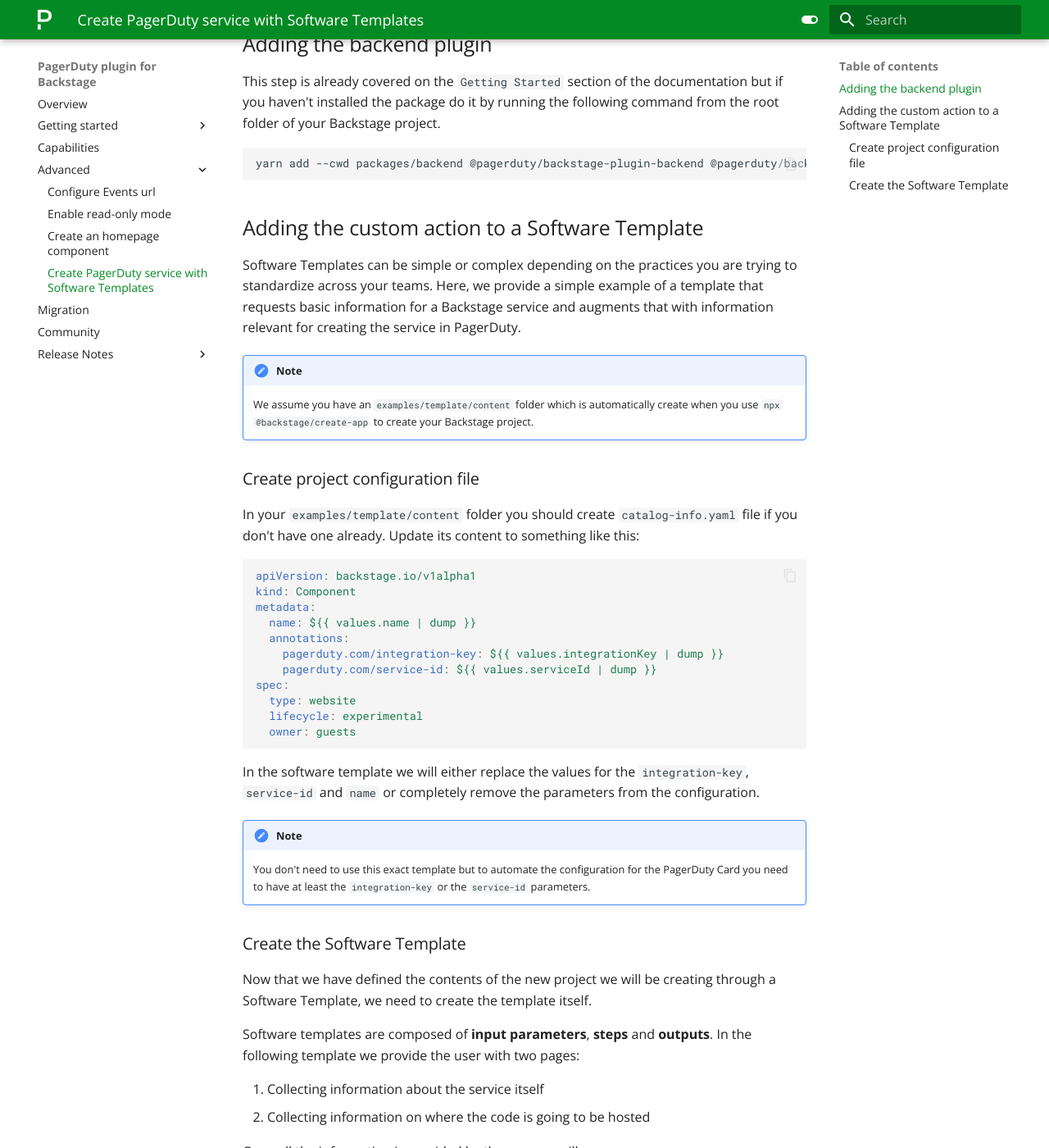
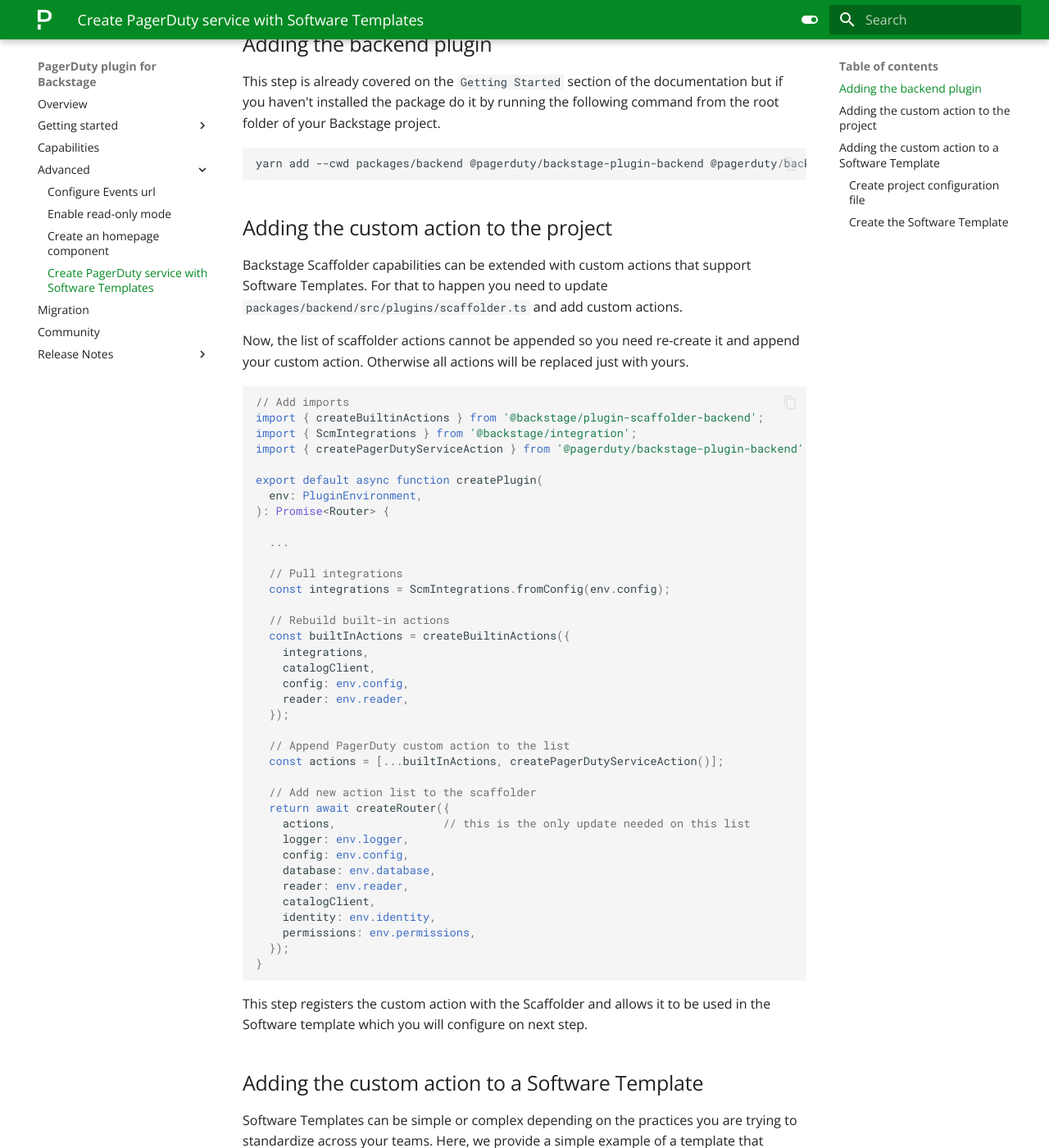
Before and after one commit to PagerDuty/backstage-plugin-docs, an MkDocs documentation site: the page built from docs/advanced/create-service-software-template.md, in a window 1280 px wide and 1400 px high, scrolled down 471 px. Shown: the whole window at 82% size. Built offline with MkDocs 1.6.1 and Material for MkDocs 9.7.7, drawn with Linux system fonts in a browser that asks for light colours.

Commit message:
docs: adding missing step on setting up the custom scaffolder action
Signed-off-by: Tiago Barbosa <tbarbos@hotmail.com>

````diff
--- a/docs/advanced/create-service-software-template.md
+++ b/docs/advanced/create-service-software-template.md
@@ -13,6 +13,54 @@
 ```
 
 1. This command adds `@pagerduty/backstage-plugin-backend` and `@pagerduty/backstage-plugin-common` packages to the `packages/backend` folder because it is a backend plugin.
+
+## Adding the custom action to the project
+
+Backstage Scaffolder capabilities can be extended with custom actions that support Software Templates. For that to happen you need to update `packages/backend/src/plugins/scaffolder.ts` and add custom actions.
+
+Now, the list of scaffolder actions cannot be appended so you need re-create it and append your custom action. Otherwise all actions will be replaced just with yours.
+
+```typescript
+// Add imports
+import { createBuiltinActions } from '@backstage/plugin-scaffolder-backend';
+import { ScmIntegrations } from '@backstage/integration';
+import { createPagerDutyServiceAction } from '@pagerduty/backstage-plugin-backend';
+
+export default async function createPlugin(
+  env: PluginEnvironment,
+): Promise<Router> {
+
+  ...
+
+  // Pull integrations
+  const integrations = ScmIntegrations.fromConfig(env.config);
+
+  // Rebuild built-in actions
+  const builtInActions = createBuiltinActions({
+    integrations,
+    catalogClient,
+    config: env.config,
+    reader: env.reader,
+  });
+
+  // Append PagerDuty custom action to the list
+  const actions = [...builtInActions, createPagerDutyServiceAction()];
+
+  // Add new action list to the scaffolder
+  return await createRouter({
+    actions,                // this is the only update needed on this list
+    logger: env.logger,
+    config: env.config,
+    database: env.database,
+    reader: env.reader,
+    catalogClient,
+    identity: env.identity,
+    permissions: env.permissions,
+  });
+}
+```
+
+This step registers the custom action with the Scaffolder and allows it to be used in the Software template which you will configure on next step.
 
 ## Adding the custom action to a Software Template
 
````
